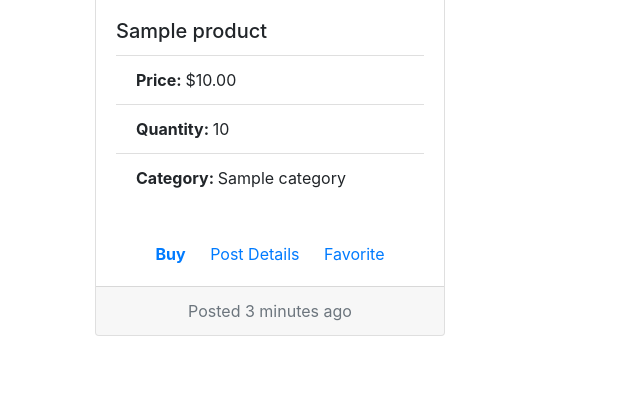
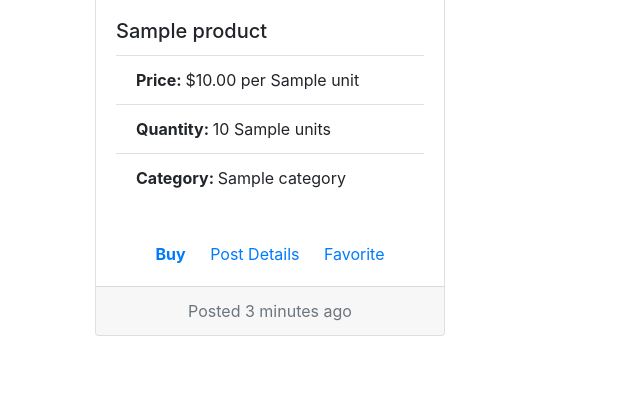
Before and after one commit to rrc4/homegrown, a Flask app: page /posts in a window 1280 px wide. Shown: the part 343-763 px from the top of the page, without its empty margins (0-640 px from the left). Run offline with Flask 2, Linux system fonts and the light colour scheme; a database or web service that is not in the repository returns one stand-in record (values such as "Sample title"); some libraries are stand-ins or nearby versions.

Commit message:
Units now work for posts - just need to make form better looking

```diff
--- a/application.py
+++ b/application.py
@@ -388,6 +388,9 @@ class PostForm(FlaskForm):
     description = StringField('Description (<500 characters)', validators=[InputRequired(), Length(min=1, max=500, message='Description must be between 1 and 500 characters')])
     price = FloatField('Price (ex. 5.99)', validators=[InputRequired(), NumberRange(min=0.01, message='Price must be at least $0.01')])
     quantity = IntegerField('Quantity (ex. 100)', validators=[InputRequired(), NumberRange(min=1, max=1000000, message='Quantity must be between 1 and 1,000,000')])
+    unit = SelectField('Unit', choices=[('item', 'item'),
+                                        ('oz', 'oz'),
+                                        ('lb', 'lb')])
     category = SelectField('Category', choices=[('Vegetables', 'Vegetables'),
                                                 ('Fruits', 'Fruits'),
                                                 ('Meat', 'Meat'),
@@ -412,6 +415,7 @@ def create_post():
                 post_dict = db.create_post(user_id,
                                            post_form.price.data,
                                            post_form.quantity.data,
+                                           post_form.unit.data,
                                            post_form.product.data,
                                            post_form.category.data,
                                            post_form.zip.data,
@@ -457,6 +461,7 @@ def edit_post(id):
 
     post_form = PostForm(price=row['price'],
                          quantity=row['quantity'],
+                         unit=row['unit'],
                          product=row['product'],
                          zip=row['zip'],
                          description=row['description'])
@@ -464,6 +469,7 @@ def edit_post(id):
     if post_form.validate_on_submit():
         rowcount = db.update_post(post_form.price.data,
                                   post_form.quantity.data,
+                                  post_form.unit.data,
                                   post_form.product.data,
                                   post_form.zip.data,
                                   post_form.description.data,
--- a/db.py
+++ b/db.py
@@ -147,13 +147,13 @@ def delete_from_favorites(user_id, post_id):
 
 
 # Creates a post
-def create_post(user_id, price, quantity, product, category, zip, description):
+def create_post(user_id, price, quantity, unit, product, category, zip, description):
     query = '''
-        INSERT INTO post (user_id, price, quantity, product, "category", zip, description)
-        VALUES (%(user_id)s, %(price)s, %(quantity)s, %(product)s, %(category)s, %(zip)s, %(description)s)
+        INSERT INTO post (user_id, price, quantity, unit, product, "category", zip, description)
+        VALUES (%(user_id)s, %(price)s, %(quantity)s, %(unit)s, %(product)s, %(category)s, %(zip)s, %(description)s)
         RETURNING id
     '''
-    g.cursor.execute(query, {'user_id': user_id, 'price': price, 'quantity': quantity, 'product': product, 'category': category, 'zip': zip, 'description': description})
+    g.cursor.execute(query, {'user_id': user_id, 'price': price, 'quantity': quantity, 'unit': unit, 'product': product, 'category': category, 'zip': zip, 'description': description})
     g.connection.commit()
     return {'id': g.cursor.fetchone()['id'], 'rowcount': g.cursor.rowcount}
 
@@ -191,13 +191,13 @@ def all_posts():
 
 
 # Updates/edits a post
-def update_post(price, quantity, product, zip, description, post_id):
+def update_post(price, quantity, unit, product, zip, description, post_id):
     query = '''
         UPDATE post
-        SET price = %(price)s, product = %(product)s, quantity = %(quantity)s, zip = %(zip)s, description = %(description)s
+        SET price = %(price)s, product = %(product)s, unit = %(unit)s, quantity = %(quantity)s, zip = %(zip)s, description = %(description)s
         WHERE id = %(id)s
     '''
-    g.cursor.execute(query, {'id': post_id, 'price': price, 'quantity': quantity, 'product': product, 'zip': zip, 'description': description})
+    g.cursor.execute(query, {'id': post_id, 'price': price, 'quantity': quantity, 'unit': unit, 'product': product, 'zip': zip, 'description': description})
     g.connection.commit()
     return g.cursor.rowcount
 
--- a/db/create-db.sql
+++ b/db/create-db.sql
@@ -21,6 +21,10 @@ CREATE TABLE post
     user_id INTEGER NOT NULL REFERENCES "user",
     price FLOAT NOT NULL,
     quantity INTEGER NOT NULL,
+    unit VARCHAR(5) NOT NULL,
+    CHECK (unit = 'item' OR
+           unit = 'oz' OR
+           unit = 'lb'),
     product VARCHAR(40) NOT NULL,
     category VARCHAR(10) NOT NULL,
     CHECK (category = 'Vegetables' OR
--- a/templates/posts.html
+++ b/templates/posts.html
@@ -49,8 +49,12 @@
                             <h5 class="card-title">{{ post.product }}</h5>
 
                             <ul class="list-group list-group-flush">
-                                <li class="list-group-item"><b>Price: </b>{{'${:,.2f}'.format(post.price) }}</li>
-                                <li class="list-group-item"><b>Quantity: </b>{{ post.quantity }}</li>
+                                <li class="list-group-item"><b>Price: </b>{{'${:,.2f}'.format(post.price) }} per {{ post.unit }}</li>
+                                {% if post.unit != 'oz' %}
+                                    <li class="list-group-item"><b>Quantity: </b>{{ post.quantity }} {{ post.unit }}s</li>
+                                {% else %}
+                                    <li class="list-group-item"><b>Quantity: </b>{{ post.quantity }} {{ post.unit }}</li>
+                                {% endif %}
                                 <li class="list-group-item"><b>Category: </b>{{ post.category }}</li>
                             </ul>
                         </div>
```
Also changed, not shown: db/init-db.sql (+5 -5 lines), templates/post-details.html (+8 -2 lines), templates/post-form.html (+4 -18 lines).
